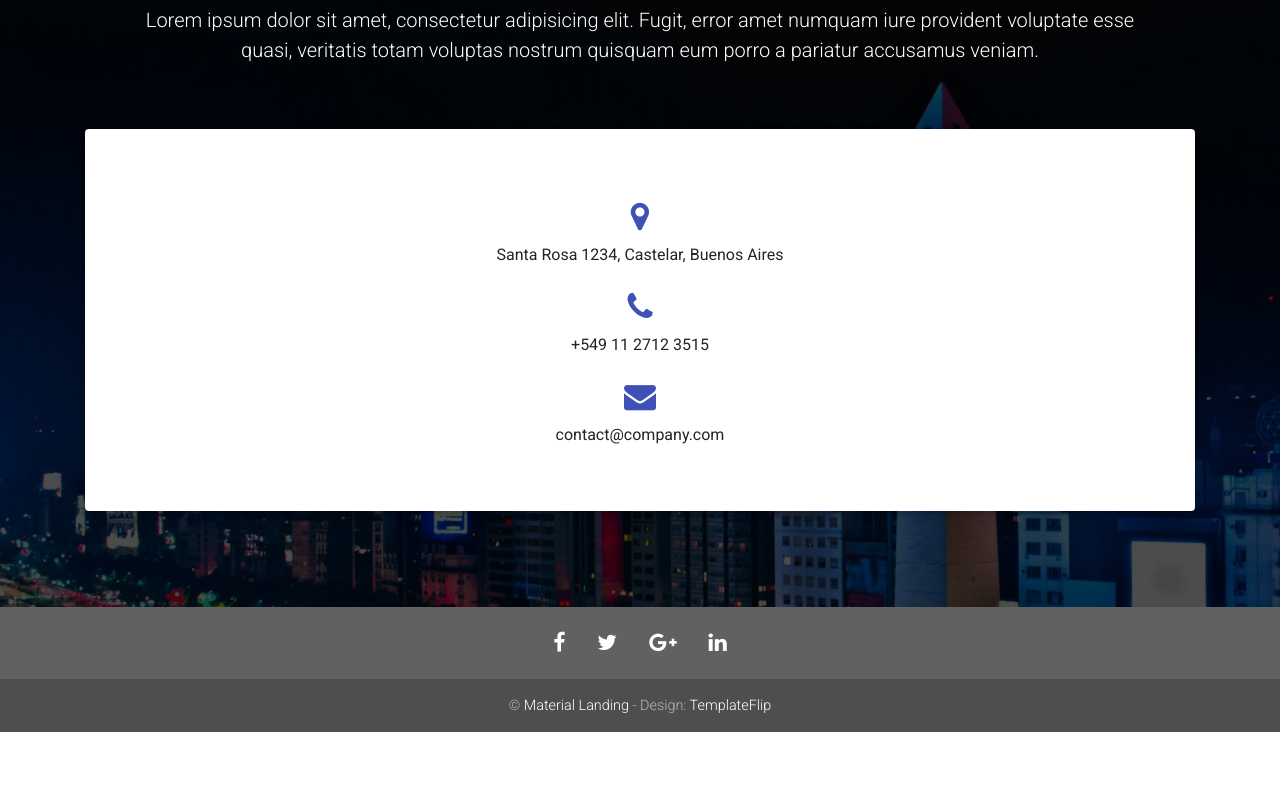
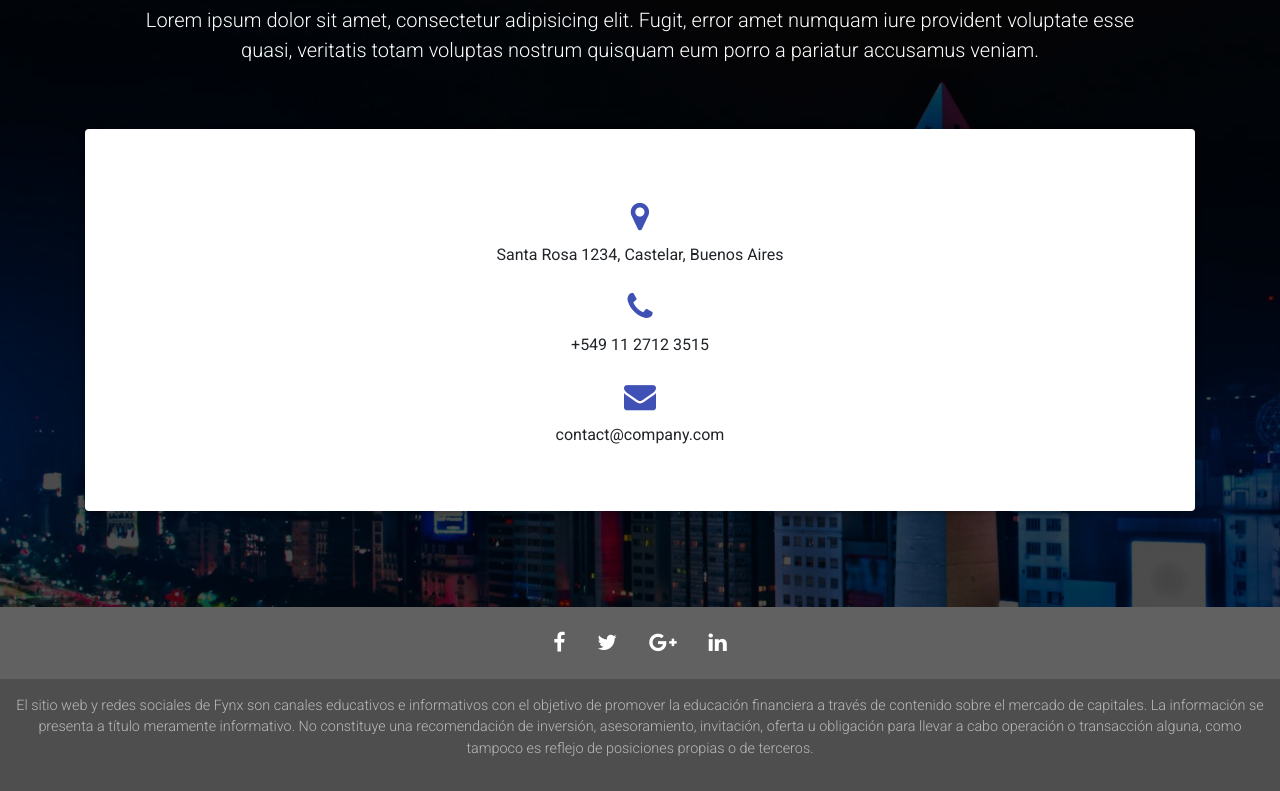
Before and after one commit to Nico-acuna/Inv.est, a plain HTML site: page index.html in a window 1280 px wide. Shown: the part 4173-4964 px from the top of the page. Before the commit the page ends 4905 px from the top, so only its background shows below. Drawn offline with Linux system fonts and the light colour scheme.

Commit message:
Algunas modificaciones de texto 2

```diff
--- a/index.html
+++ b/index.html
@@ -281,7 +281,14 @@
         </div>
         <div class="footer-copyright gray-dark text-center py-3 font-small">
             <div class="container-fluid">
-                <div>&copy; <a href="undefined/">Material Landing</a> - Design: <a href="https://templateflip.com/" target="_blank">TemplateFlip</a></div>
+                <div>
+                    <p>
+
+                        El sitio web y redes sociales de Fynx son canales educativos e informativos con el objetivo de promover la educación financiera a través de contenido sobre el mercado de capitales. La información se presenta a título meramente informativo. No constituye
+                        una recomendación de inversión, asesoramiento, invitación, oferta u obligación para llevar a cabo operación o transacción alguna, como tampoco es reflejo de posiciones propias o de terceros.
+
+                    </p>
+                </div>
             </div>
         </div>
     </footer>
```
